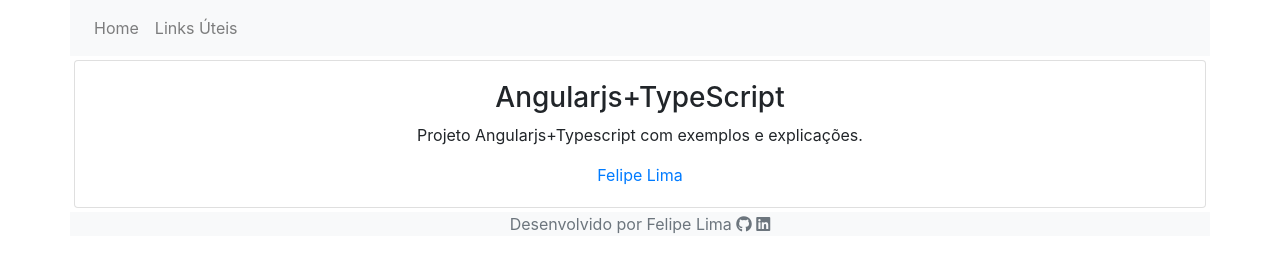
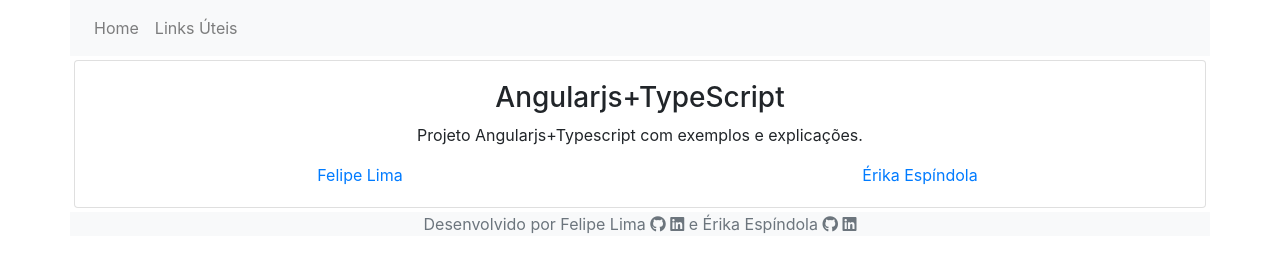
Before and after one commit to felipefasl/angularjs-typescript, a website with bundled scripts: page src/index.html in a window 1280 px wide. Built offline with nearby package versions, Linux system fonts and the light colour scheme; a script that the page names is missing.

Commit message:
alterar home

```diff
--- a/src/app/spas/home/home.tpl.html
+++ b/src/app/spas/home/home.tpl.html
@@ -11,6 +11,16 @@
         <h3>Angularjs+TypeScript</h3>
         <p>Projeto Angularjs+Typescript com exemplos e explicações.</p>
 
-        <div class="LI-profile-badge" data-version="v1" data-size="medium" data-locale="pt_BR" data-type="vertical" data-theme="light" data-vanity="felipeaslima"><a class="LI-simple-link" href='https://br.linkedin.com/in/felipeaslima?trk=profile-badge'>Felipe Lima</a></div>
+        <div class="row">
+            <div class="col-sm text-center">
+                <div class="LI-profile-badge" data-version="v1" data-size="medium" data-locale="pt_BR" data-type="vertical" data-theme="light" data-vanity="felipeaslima"><a class="LI-simple-link" href='https://br.linkedin.com/in/felipeaslima?trk=profile-badge'>Felipe Lima</a></div>
+            </div>
+
+            <div class="col-sm text-center">
+                <div class="LI-profile-badge" data-version="v1" data-size="medium" data-locale="pt_BR" data-type="vertical" data-theme="light" data-vanity="erikaespindola"><a class="LI-simple-link" href='https://br.linkedin.com/in/erikaespindola?trk=profile-badge'>Érika Espíndola</a></div>
+            </div>
+        </div>
+
+
     </div>
 </div>
--- a/src/incl.rodape.tpl.html
+++ b/src/incl.rodape.tpl.html
@@ -4,5 +4,7 @@
 <footer class="text-center bg-light text-secondary">
     Desenvolvido por Felipe Lima
     <a class="fab fa-github text-secondary" href="https://github.com/felipefasl" target="_blank"></a>
-    <a class="fab fa-linkedin text-secondary" href="https://www.linkedin.com/in/felipeaslima" target="_blank"></a>
+    <a class="fab fa-linkedin text-secondary" href="https://www.linkedin.com/in/felipeaslima" target="_blank"></a> e Érika Espíndola
+    <a class="fab fa-github text-secondary" href="https://github.com/ErikaEspindola" target="_blank"></a>
+    <a class="fab fa-linkedin text-secondary" href="https://www.linkedin.com/in/erikaespindola" target="_blank"></a>
 </footer>
```
